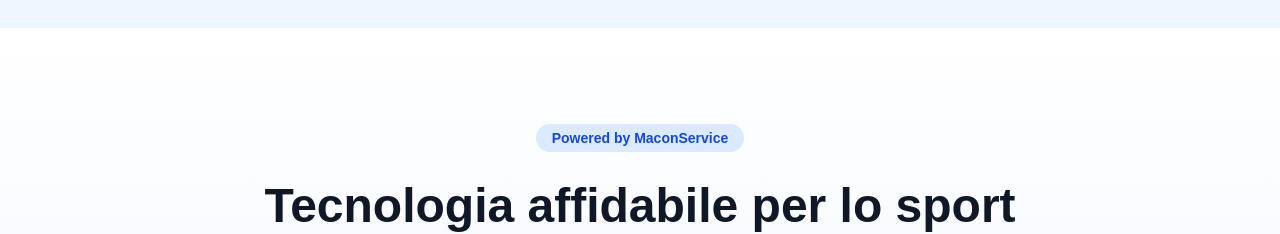
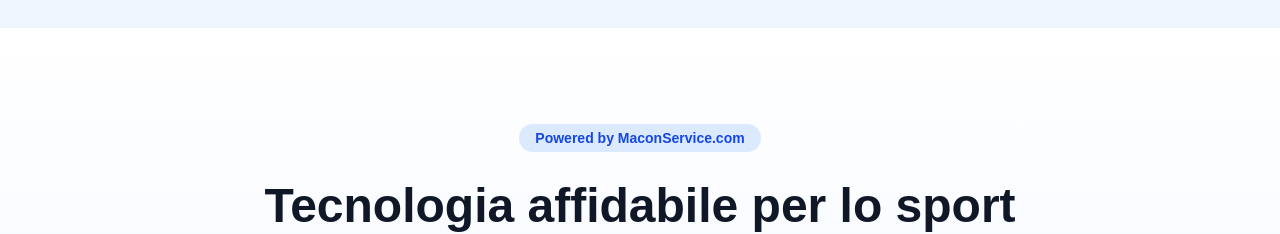
Before and after one commit to maurotto80/maconclub-landing, a Next.js app: page / in a window 1280 px wide. Shown: the part 2880-3114 px from the top of the page. Built offline with nearby package versions, Linux system fonts and the light colour scheme.

Commit message:
powered update

```diff
--- a/app/page.tsx
+++ b/app/page.tsx
@@ -291,7 +291,7 @@ const handleSubmit = async (e: React.FormEvent) => {
   <div className="max-w-4xl mx-auto px-6 text-center">
 
     <div className="inline-block px-4 py-1 rounded-full bg-blue-100 text-blue-700 font-semibold text-sm mb-6">
-      Powered by MaconService
+      Powered by <a href="https://www.maconservice.com">MaconService.com</a>
     </div>
 
     <h2 className="text-4xl md:text-5xl font-extrabold leading-tight">
```
